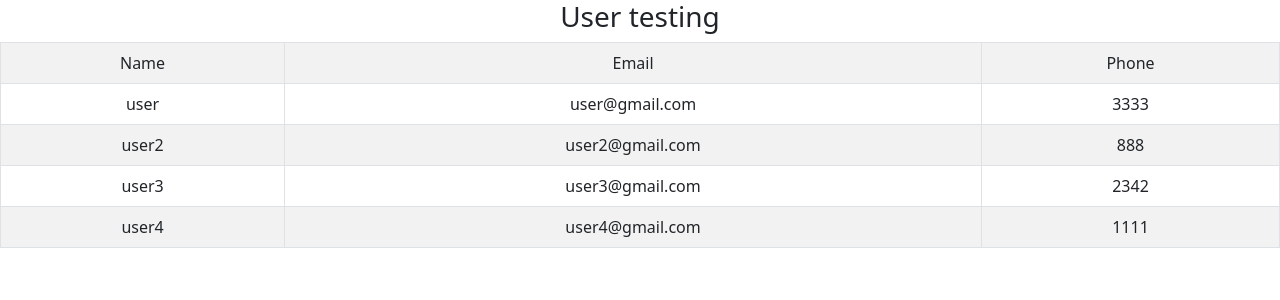
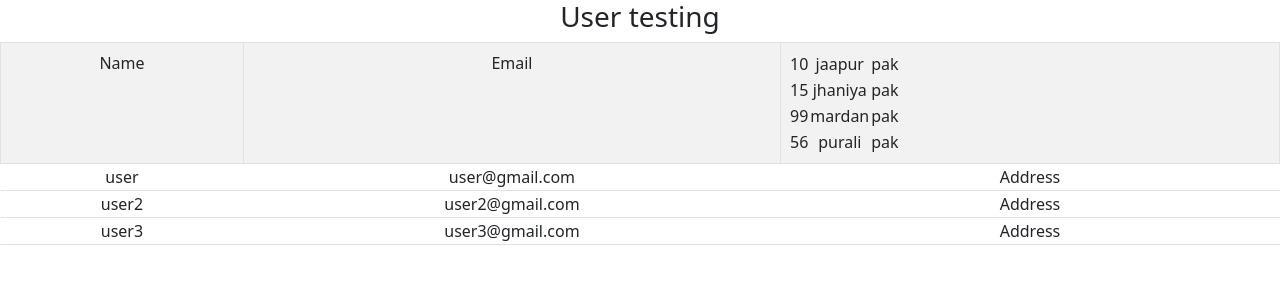
Before and after one commit to zamiasha/Learning-react-, a React (Create React App) app: page / in a window 1280 px wide. Shown: the top 300 px of the page. Built offline with nearby package versions, Linux system fonts and the light colour scheme.

Commit message:
listing  nested list

```diff
--- a/src/App.jsx
+++ b/src/App.jsx
@@ -6,6 +6,7 @@ import style from './Custom.module.css'
 import './App.css';
 import userEvent from '@testing-library/user-event';
 import { Table } from 'react-bootstrap';
+import { useIsRTL } from 'react-bootstrap/esm/ThemeProvider';
 // import Button from 'react-bootstrap/Button';
 // import De from './components/De'
 // import Login from './components/Login';
@@ -16,11 +17,25 @@ function App() {
 
     // const student = ['user1', 'user2', 'user3', 'zahib'];
      const student = [
-      {name : "user", email : "user@gmail.com", phone : "3333"},
-      {name : "user2", email : "user2@gmail.com", phone : "888"},
-      {name : "user3", email : "user3@gmail.com", phone : "2342"},
-      {name : "user4", email : "user4@gmail.com", phone : "1111"}
-     ]
+      {name : "user", email : "user@gmail.com", address :
+      [{ hn:"10", city : "jaapur", country: "pak"},
+      { hn:"15", city : "jhaniya", country: "pak"},
+      { hn:"99", city : "mardan", country: "pak"},
+      { hn:"56", city : "purali", country: "pak"}
+    ]},
+      {name : "user2", email : "user2@gmail.com", address :
+      [{ hn:"10", city : "jaapur", country: "pak"},
+      { hn:"15", city : "jhaniya", country: "pak"},
+      { hn:"99", city : "mardan", country: "pak"},
+      { hn:"56", city : "purali", country: "pak"}
+    ]},
+      {name : "user3", email : "user3@gmail.com", address :
+      [{ hn:"10", city : "jaapur", country: "pak"},
+      { hn:"15", city : "jhaniya", country: "pak"},
+      { hn:"99", city : "mardan", country: "pak"},
+      { hn:"56", city : "purali", country: "pak"}
+    ]},
+      ]
 
     return (
         <div className="App">
@@ -31,9 +46,16 @@ function App() {
           <tr>
               <td>Name</td>
               <td>Email</td>
-              <td>Phone</td>
+              <td> {
+                student[0].address.map((data)=>
+                <tr>
+              <td>{data.hn}</td>
+              <td>{data.city}</td>
+              <td>{data.country}</td>
+              </tr>)
+              } </td>
             </tr>
-         {
+         {/* {
           student.map((data,i)=>
             <tr key={i}>
               <td>{data.name}</td>
@@ -41,8 +63,16 @@ function App() {
               <td>{data.phone}</td>
             </tr>
           )
+        } */}
+        </tbody>
+        {
+          student.map((item)=>
+          <tr>
+              <td>{item.name} </td>
+              <td>{item.email}</td>
+              <td>Address</td>
+            </tr>)
         }
-        </tbody>
         </Table>
 
 
```
